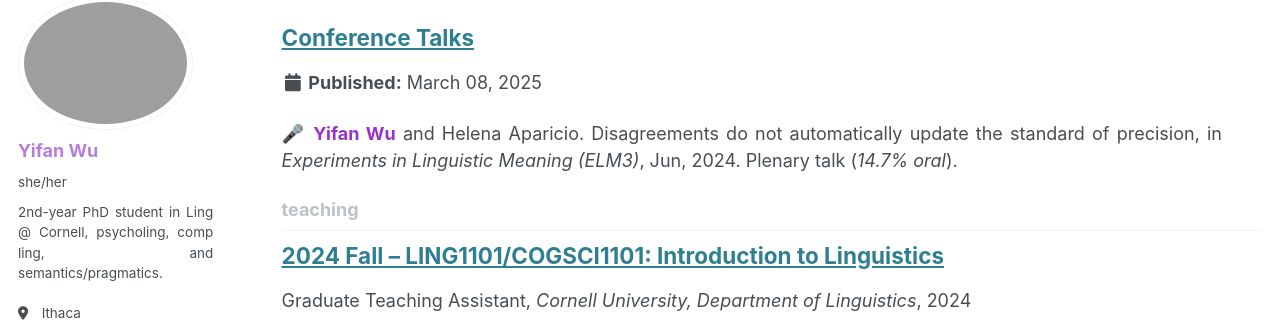
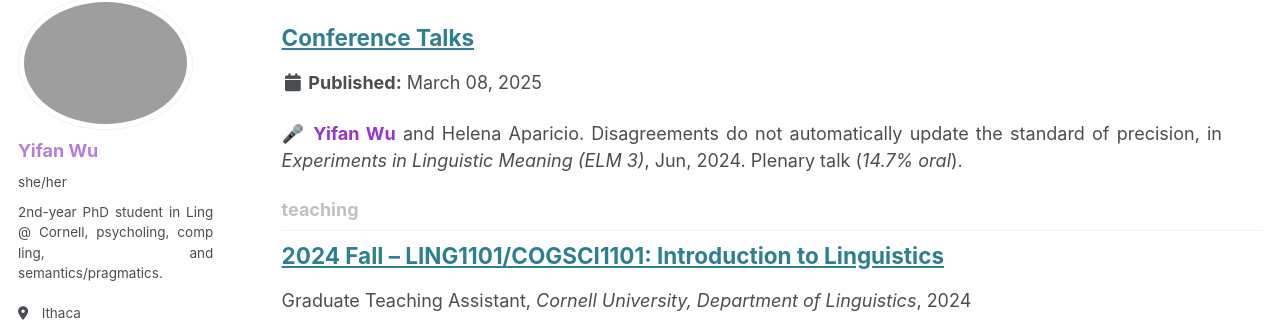
Before and after one commit to lynn-yifanwu-ling/lynn-yifanwu-ling.github.io, a Jekyll site: the page built from _pages/collection-archive.html, in a window 1280 px wide and 900 px high, scrolled down 739 px. Shown: the part 110-441 px from the top of the window. Built offline with Jekyll 4.4.1, drawn with Linux system fonts in a browser that asks for light colours; emoji names are drawn with the system emoji font; some web fonts are replaced.

Commit message:
Update talks.md

```diff
--- a/_talks/talks.md
+++ b/_talks/talks.md
@@ -5,4 +5,4 @@ type: "Talk"
 permalink: /talks/conference_talks
 ---
 
-:microphone: **<span style="color: #9932CC;">Yifan Wu</span>** and Helena Aparicio. Disagreements do not automatically update the standard of precision, in *Experiments in Linguistic Meaning (ELM3)*, Jun, 2024. Plenary talk (*14.7% oral*). <br>
+:microphone: **<span style="color: #9932CC;">Yifan Wu</span>** and Helena Aparicio. Disagreements do not automatically update the standard of precision, in *Experiments in Linguistic Meaning (ELM 3)*, Jun, 2024. Plenary talk (*14.7% oral*). <br>
```
